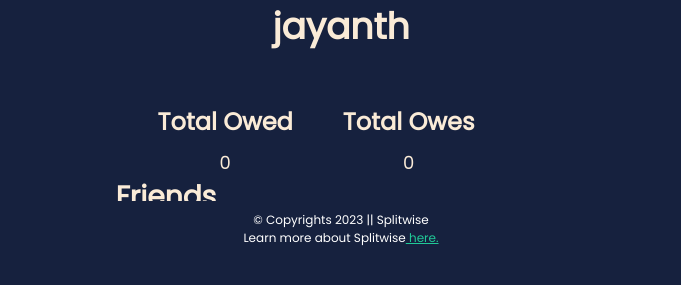
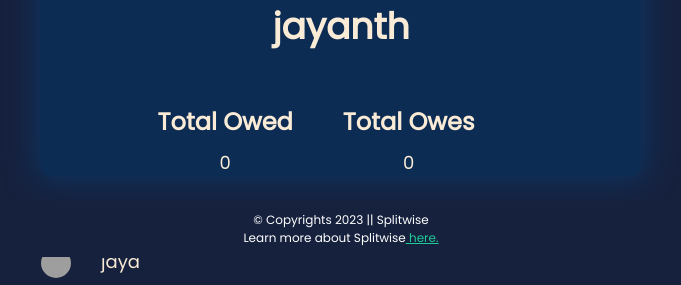
Before and after one commit to jayanth260/ISS_Hackathon_Team21, a Flask app: page /Profile in a window 1280 px wide; the page is wider, and only the part inside the window is pictured. Shown: the part 543-828 px from the top of that part, without its empty margins (299-980 px from the left). Run offline with Flask 3, Linux system fonts and the light colour scheme; data comes from the database, SQL or seed files in the repository; grey boxes are pictures that could not be loaded.

Commit message:
Add files via upload

```diff
--- a/static/style.css
+++ b/static/style.css
@@ -233,7 +233,6 @@ a{
     height: 250px;
     border-radius: 50%;
 }
-
 .profile h1 {
     margin-top: 20px;
     font-size: 36px;
@@ -265,12 +264,35 @@ a{
 {
     color: #20c997;
 }
+.profile-box
+{
+    background-color: #0c2c54;
+    box-shadow:0 0 30px 5px #0F3460;
+    /* border-color: #17a87c; */
+    border-radius: 10px;
+    /* box-shadow: 0 0 20px 20px #17a87c; */
+}
 .friends
+{
+    margin-top: 4%;
+}
+.friends h3
 {
     font-family: poppins;
     color: antiquewhite;
     font-size: 24px;
     float: left;
+    display: block;
+    /* display:inline-block; */
+}
+.friends p{
+    font-family: poppins;
+    color:antiquewhite;
+    float: left;
+    font-size: 18px;
+    float: left;
+    margin-top:2%;
+    margin-left: 5%;
 }
 .profile-stats {
     display: flex;
@@ -367,6 +389,17 @@ footer a{
     border-radius: 50px;
     width: 50px;
     height: 50px;
+    float: left;
+    transition: 0.3s;
+    object-fit: cover;
+}
+.friends img
+{
+    display:inline;
+    margin-top: 2%;
+    border-radius: 50px;
+    width: 30px;
+    height: 30px;
     float: left;
     transition: 0.3s;
     object-fit: cover;
```
